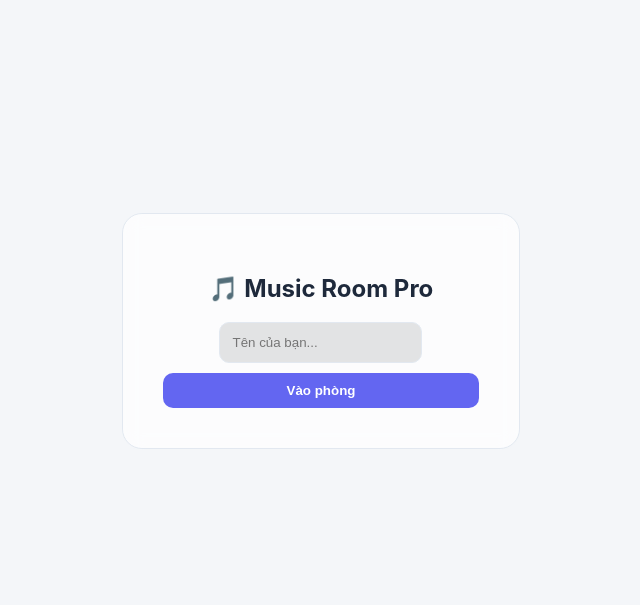
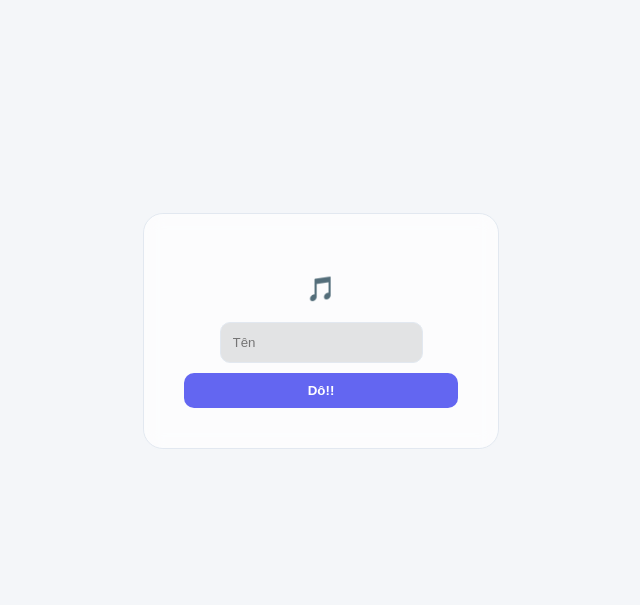
Before and after one commit to leagueoflengend/listenwmebro, a website: page index.html in a window 1280 px wide. Shown: the part 69-674 px from the top of the page, without its empty margins (319-959 px from the left). Drawn offline with nearby package versions, Linux system fonts and the light colour scheme; no server answers.

Commit message:
Update index.html

```diff
--- a/index.html
+++ b/index.html
@@ -2,7 +2,7 @@
 <html lang="vi">
 <head>
     <meta charset="UTF-8">
-    <title>🎵 Music Room Pro</title>
+    <title>🎵</title>
     <link rel="stylesheet" href="https://cdnjs.cloudflare.com/ajax/libs/font-awesome/6.0.0/css/all.min.css">
     <script src="/socket.io/socket.io.js"></script>
     <style>
@@ -54,9 +54,9 @@
 <body>
     <div id="join">
         <div style="text-align:center; background:var(--bg-container); padding:40px; border-radius:20px; border: 1px solid var(--border-color); backdrop-filter: blur(10px);">
-            <h2>🎵 Music Room Pro</h2>
-            <input id="uNameInp" placeholder="Tên của bạn..." onkeypress="if(event.key==='Enter') handleJoin()">
-            <button id="btnJoin" onclick="handleJoin()" style="width:100%; margin-top:10px;">Vào phòng</button>
+            <h2>🎵</h2>
+            <input id="uNameInp" placeholder="Tên" onkeypress="if(event.key==='Enter') handleJoin()">
+            <button id="btnJoin" onclick="handleJoin()" style="width:100%; margin-top:10px;">Dô!!</button>
         </div>
     </div>
     <div class="container">
```
